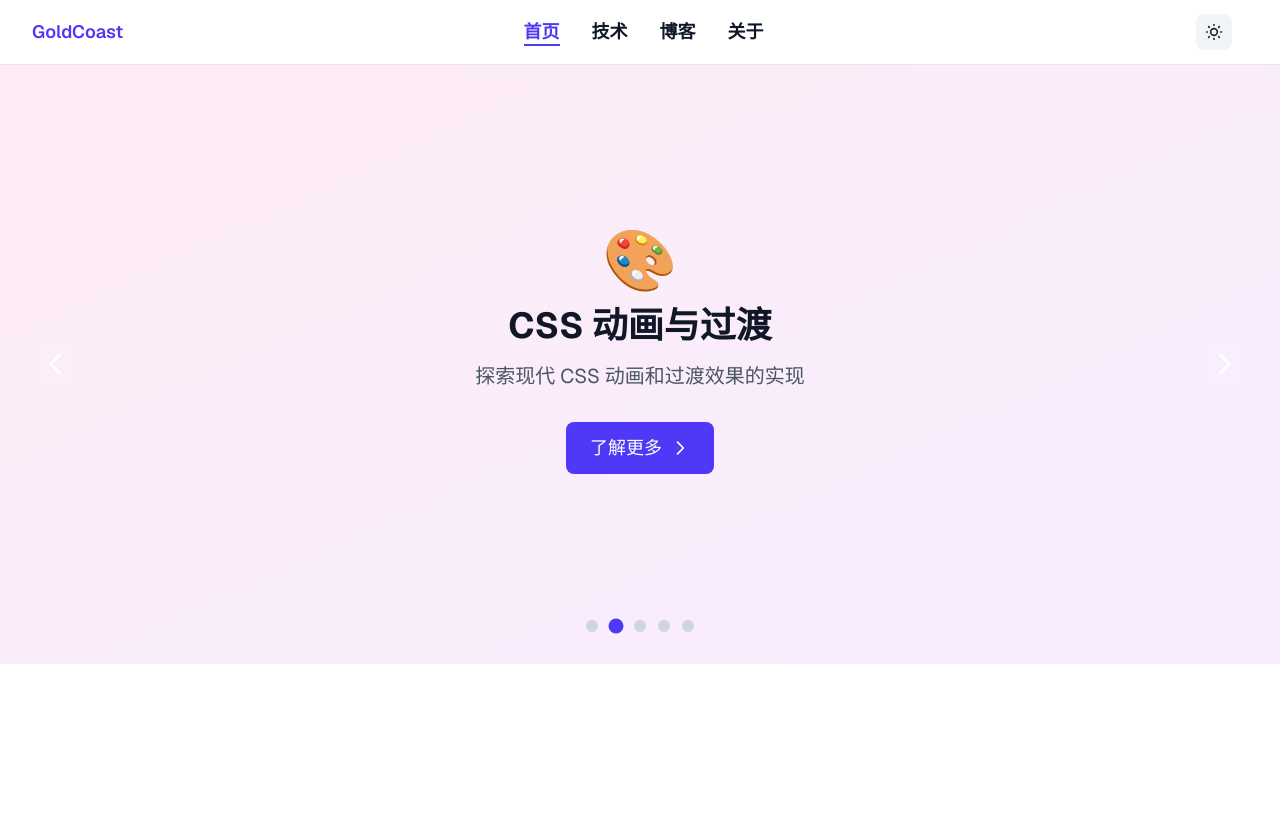
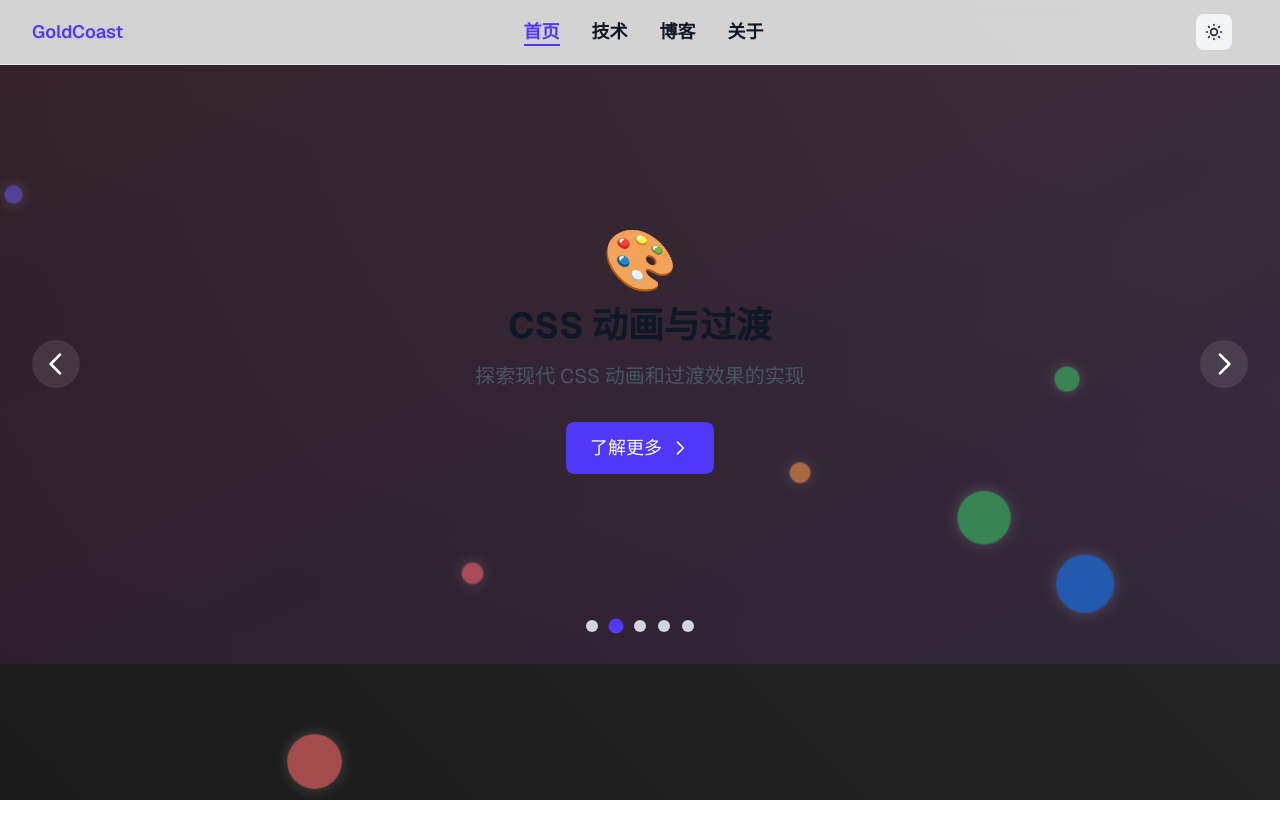
Before and after one commit to GoldCoast94/personal_website, a Next.js app: page / in a window 1280 px wide. Shown: the top 838 px of the page. Before the commit the page ends 800 px from the top, so only its background shows below. Built offline with nearby package versions, Linux system fonts and the light colour scheme.

Commit message:
fix: @klay 背景新增小球球

```diff
--- a/app/page.tsx
+++ b/app/page.tsx
@@ -1,11 +1,15 @@
 // import Image from "next/image";
 // import ThemeToggle from "@/components/ThemeToggle";
 import HomeCarousel from "@/components/HomeCarousel";
+import BgAnimation from "@/components/BgAnimation";
 
 export default function Home() {
   return (
-    <div className="space-y-8">
-      <HomeCarousel />
-    </div>
+    <main className="relative min-h-screen">
+      <BgAnimation />
+      <div className="relative z-10 space-y-8">
+        <HomeCarousel />
+      </div>
+    </main>
   );
 }
--- /dev/null
+++ b/components/BgAnimation/index.module.css
@@ -0,0 +1,38 @@
+.container {
+  position: fixed;
+  top: 0;
+  left: 0;
+  width: 100vw;
+  height: 100vh;
+  overflow: hidden;
+  z-index: 0;
+  background: linear-gradient(45deg, #1a1a1a, #2a2a2a);
+  pointer-events: none;
+}
+
+.bubble {
+  position: absolute;
+  border-radius: 50%;
+  animation: float linear forwards;
+  pointer-events: none;
+  will-change: transform, opacity;
+  backdrop-filter: blur(5px);
+  box-shadow: 0 0 20px rgba(255, 255, 255, 0.2);
+}
+
+@keyframes float {
+  0% {
+    transform: translateY(100vh) scale(1);
+    opacity: 0;
+  }
+  10% {
+    opacity: 1;
+  }
+  90% {
+    opacity: 1;
+  }
+  100% {
+    transform: translateY(-100vh) scale(0.5);
+    opacity: 0;
+  }
+}
--- /dev/null
+++ b/components/BgAnimation/index.tsx
@@ -0,0 +1,86 @@
+"use client";
+
+import React, { useEffect, useRef } from "react";
+import styles from "./index.module.css";
+
+const BgAnimation: React.FC = () => {
+  const containerRef = useRef<HTMLDivElement>(null);
+
+  // 生成随机颜色
+  const getRandomColor = () => {
+    const colors = [
+      "rgba(255, 107, 107, 0.6)", // 红色
+      "rgba(255, 159, 67, 0.6)", // 橙色
+      "rgba(255, 214, 10, 0.6)", // 黄色
+      "rgba(48, 209, 88, 0.6)", // 绿色
+      "rgba(10, 132, 255, 0.6)", // 蓝色
+      "rgba(94, 92, 230, 0.6)", // 靛蓝色
+      "rgba(191, 90, 242, 0.6)", // 紫色
+      "rgba(255, 69, 58, 0.6)", // 粉红色
+    ];
+    return colors[Math.floor(Math.random() * colors.length)];
+  };
+
+  useEffect(() => {
+    const container = containerRef.current;
+    if (!container) return;
+
+    const createBubble = () => {
+      const bubble = document.createElement("div");
+      bubble.className = styles.bubble;
+
+      // Random position
+      const startPositionX = Math.random() * 100;
+      const startPositionY = Math.random() * 100;
+
+      // Random size
+      const size = Math.random() * 60 + 20;
+
+      // Random animation duration
+      const duration = Math.random() * 20 + 10;
+
+      // Random opacity
+      const opacity = Math.random() * 0.5 + 0.1;
+
+      // Set random color
+      const color = getRandomColor();
+
+      bubble.style.left = `${startPositionX}%`;
+      bubble.style.top = `${startPositionY}%`;
+      bubble.style.width = `${size}px`;
+      bubble.style.height = `${size}px`;
+      bubble.style.animationDuration = `${duration}s`;
+      bubble.style.opacity = opacity.toString();
+      bubble.style.background = color;
+
+      container.appendChild(bubble);
+
+      // Remove bubble after animation
+      setTimeout(() => {
+        bubble.remove();
+      }, duration * 1000);
+    };
+
+    // Create initial bubbles
+    for (let i = 0; i < 15; i++) {
+      createBubble();
+    }
+
+    // Create new bubbles periodically
+    const interval = setInterval(() => {
+      createBubble();
+    }, 2000);
+
+    return () => {
+      clearInterval(interval);
+    };
+  }, []);
+
+  return (
+    <div ref={containerRef} className={styles.container}>
+      {/* Background animation container */}
+    </div>
+  );
+};
+
+export default BgAnimation;
```
